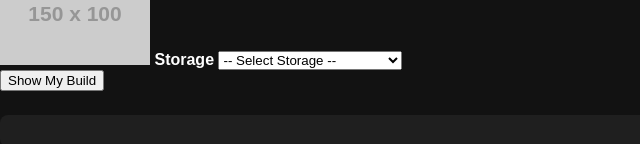
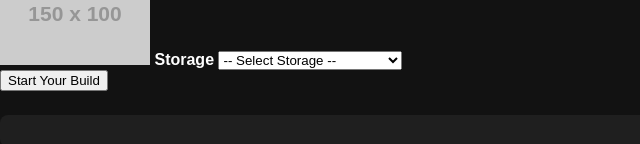
Before and after one commit to forgemypc/forgemypc, a plain HTML site: page index.html in a window 1280 px wide. Shown: the part 805-949 px from the top of the page, 0-640 px from the left. Drawn offline with Linux system fonts and the light colour scheme; placeholder pictures from the web are drawn by us.

Commit message:
Update index.html

```diff
--- a/index.html
+++ b/index.html
@@ -103,7 +103,8 @@
       </select>
     </div>
 
-    <button type="button" onclick="showBuild()">Show My Build</button>
+    <button onclick="showBuild()">Start Your Build</button>
+
   </form>
 
   <div id="build-summary" style="margin-top: 1.5rem; background: #1f1f1f; padding: 1rem; border-radius: 8px;"></div>
```
